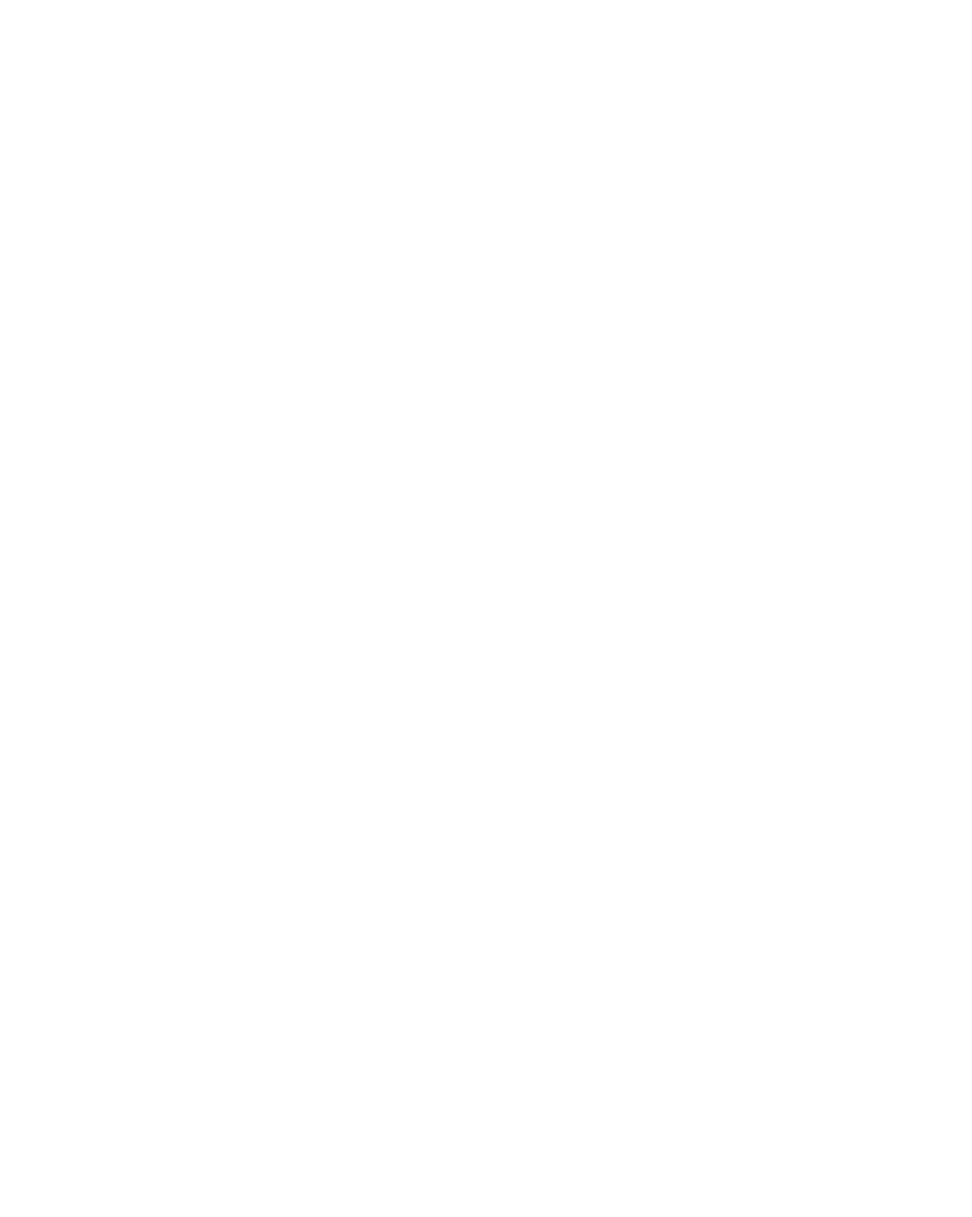
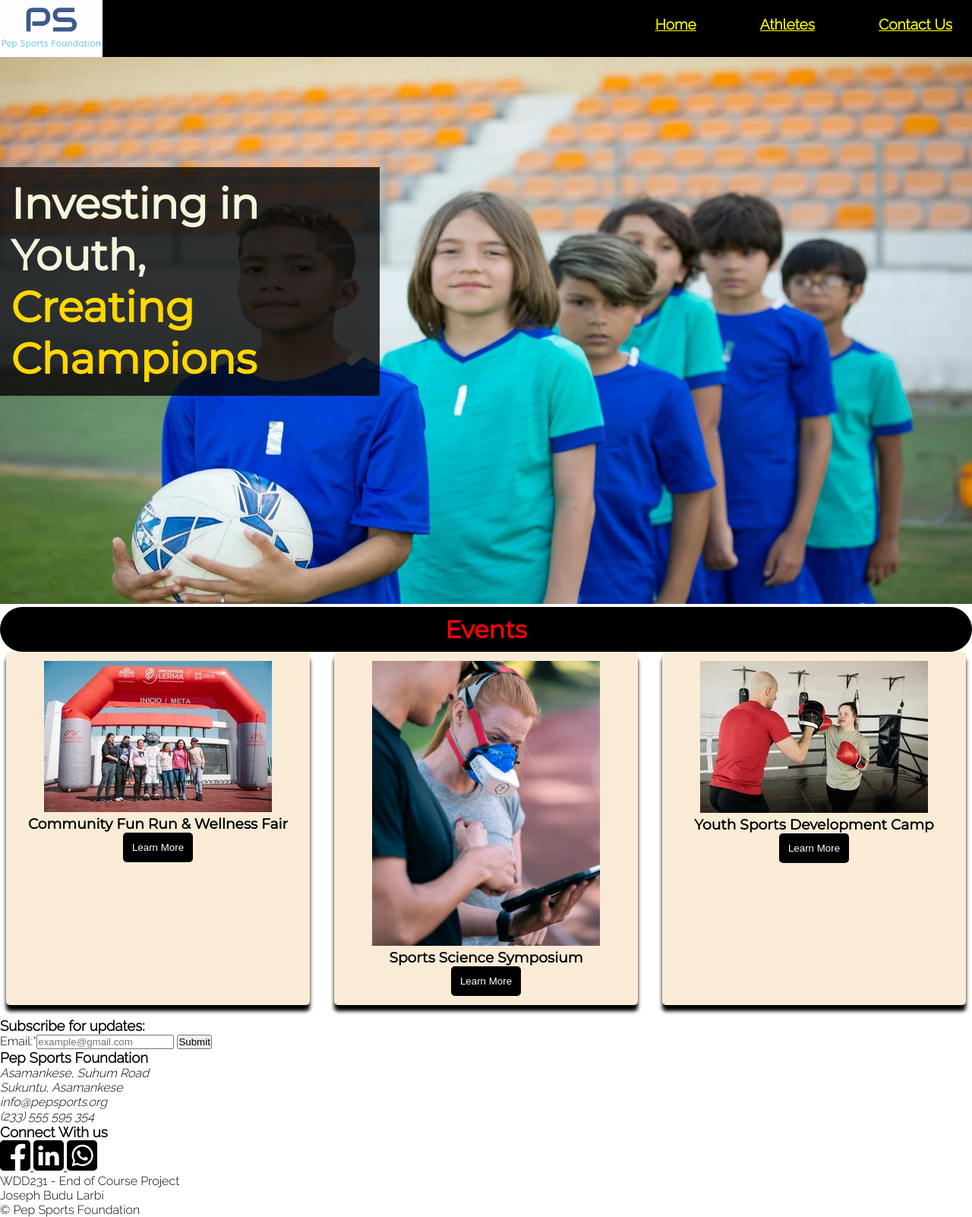
Before and after one commit to budujoseph/Pep-Sports-Project, a website built with Vite: page src/index.html in a window 1280 px wide. Shown: the whole page at 76% size. Before the commit the page ends 800 px from the top, so only its background shows below. Built offline with nearby package versions, Linux system fonts and the light colour scheme.

Commit message:
landing page

```diff
--- a/src/css/style.css
+++ b/src/css/style.css
@@ -0,0 +1,268 @@
+:root {
+    --background-color: #06908F;
+    --heading-color: #FA0107;
+    --accent-color: #FBFF12;
+    --body-text-color: #000000;
+
+
+    --heading-font: 'Montserrat', serif;
+    --body-font: 'Raleway', serif;
+}
+
+body {
+    /* background-color: var(--background-color); */
+    font-family: var(--body-font);
+    overflow-x: hidden;
+    max-width: 80rem;
+    width: 100%;
+    margin: auto;
+}
+
+* {
+    box-sizing: border-box;
+    padding: 0;
+    margin: 0;
+}
+
+img {
+    max-width: 100%;
+    height: auto;
+}
+
+picture {
+    max-width: 100%;
+    height: auto;
+}
+
+header {
+    background-color: var(--body-text-color);
+    height: auto;
+    display: flex;
+    width: 100%;
+}
+
+nav {
+    width: 100%;
+}
+
+#trygram {
+    font-size: 2rem;
+    background: none;
+    border: none;
+    color: white;
+    cursor: pointer;
+    width: 100%;
+    text-align: right;
+    padding: .25rem 2vw;
+    visibility: visible;
+}
+
+ul.menu-navs li a {
+    display: block;
+    list-style: none;
+    text-decoration: none;
+    padding: .75rem 2vw;
+    color: white;
+    padding: 10px;
+    font-weight: 700;
+}
+
+ul.menu-navs {
+    list-style: none;
+}
+
+#trygram::before {
+    content: "\2630";
+    color: white;
+}
+
+#trygram.show::before {
+    content: "X";
+    color: white;
+}
+
+nav {
+    display: grid;
+    grid-template-rows: 0fr;
+    transition: grid-template-rows 0.5s ease-out;
+    background-color: rgb(35, 40, 40);
+}
+
+nav ul {
+    overflow: hidden;
+}
+
+nav.show {
+    grid-template-rows: 1fr;
+}
+
+nav ul li a.active {
+    text-decoration: underline;
+    color: yellow;
+}
+
+nav ul li a:hover {
+    background-color: rgb(26, 27, 27);
+    border-radius: 6px;
+}
+
+.hero-items h1 {
+    font-family: var(--heading-font);
+    position: absolute;
+    top: 20%;
+    background-color: rgba(4, 4, 4, 0.8);
+    padding: .9rem;
+    font-size: 3.2rem;
+    width: 100%;
+    max-width: 400px;
+    color: beige;
+}
+
+.hero-items {
+    position: relative;
+    width: 100%;
+    height: auto;
+}
+
+.hero-items span {
+    color: gold;
+}
+
+.events-sec h2 {
+    font-family: var(--heading-font);
+    font-size: 2rem;
+    text-align: center;
+    background-color: var(--body-text-color);
+    color: var(--heading-color);
+    padding: 10px;
+    border-radius: 40px;
+    width: 100%;
+}
+
+.events-card {
+    background-color: antiquewhite;
+    text-align: center;
+    padding: .75rem;
+    max-width: 400px;
+    width: 100%;
+    margin: 0 auto 1rem;
+    border-radius: 5px;
+    box-shadow: 0 8px 5px black;
+}
+
+.events-card h3 {
+    font-family: var(--heading-font);
+}
+
+.events-card .openDialog {
+    padding: .75rem;
+    border: none;
+    background-color: #000000;
+    color: white;
+    border-radius: 5px;
+
+}
+
+.events-container {
+    display: grid;
+    grid-template-columns: 1fr;
+}
+
+dialog {
+    margin: auto;
+    border: none;
+    font-family: 'Times New Roman', Times, serif;
+    font-size: 1.1rem;
+    background-color: bisque;
+    max-width: 60em;
+    border-radius: 10px;
+}
+
+dialog p {
+    text-align: left;
+    padding: 1em;
+
+}
+
+.events-card .closeDialog {
+    padding: .75rem;
+    width: 100%;
+    max-width: 100px;
+    border: none;
+    background-color: red;
+    color: white;
+    border-radius: 10px 0 10px;
+    margin-bottom: .5rem;
+}
+
+dialog::backdrop {
+    background-color: rgba(4, 4, 4, 0.8);
+    animation: fadein 0.9s ease-in-out;
+}
+
+@keyframes fadein {
+    0% {
+        opacity: 0;
+    }
+
+    100% {
+        opacity: 1;
+    }
+}
+
+@media screen and (min-width: 44rem) {
+
+    nav {width: 100%;}
+
+    #nav-animation ul.menu-navs {
+        margin-top: -4rem;
+        margin-left: 3rem;
+    }
+
+    ul.menu-navs li a {
+        font-weight: 700;
+        font-size: 1.2rem;
+    }
+
+    #trygram {
+        display: none;
+    }
+
+    ul.menu-navs,
+    ul.menu-navs.show {
+        display: flex;
+        justify-content: flex-end;
+        margin-right: 1rem;
+        gap: 4rem;
+    }
+
+    nav {
+        grid-template-rows: 1fr;
+    }
+
+    .hero-items {
+        width: 100%;
+        height: auto;
+    }
+
+    .hero-items h1 {
+        font-size: 3.5rem;
+        max-width: 500px;
+        width: 100%;
+        height: auto;
+    }
+
+    .events-container {
+        display: flex;
+        flex-wrap: wrap;
+        flex-grow: 1;
+        gap: 1rem;
+    }
+
+    .events-container {
+        display: flex;
+        flex-wrap: wrap;
+        flex-grow: 1;
+        gap: 1rem;
+    }
+}
--- a/src/index.html
+++ b/src/index.html
@@ -25,9 +25,75 @@
     <meta name="twitter:site" content="@PepSports">
     <meta name="twitter:creator" content="@morgan_qwesi">
     <meta property="twitter:card" content="summary_large_image">
-    <link rel="stylesheet" href="styles/pep.css">
+    <link rel="stylesheet" href="css/style.css">
+    <script src="js/main.js" type="module" defer ></script>
 </head>
 <body>
+    <header>
+        <img src="images/real-logo.svg" alt="Pep Sports Logo">
+        <button id="trygram" aria-label="hamburger-button"></button>
+    </header>
+    <nav id="nav-animation">
+        <ul class="menu-navs">
+            <li><a href="index.html">Home</a></li>
+            <li><a href="athletes.html">Athletes</a></li>
+            <li><a href="contact.html">Contact Us</a></li>
+        </ul>
+    </nav>
+    <main>
+        <div class="hero-items">
+            <h1> Investing in Youth,<br><span>Creating Champions</span> </h1>
+            <picture class="hero-img">
+                <source srcset="images/newhero.webp" media="(min-width: 704px)">
+                <img src="images/mobilehero.webp" alt="new-hero-large">
+            </picture>
+        </div>
 
+        <section class="events-sec">
+            <h2>Events</h2>
+            <div class="events-container"></div>
+        </section>
+        <section class="sub-sec">
+            <form class="sub-form" action="sub.html" onsubmit="saveSubEmail(event)">
+                <h3>Subscribe for updates:</h3>
+                <label><span>Email:*</span><input type="email" name="email" autocomplete="email"
+                        placeholder="example@gmail.com" id="sub-email" required></label>
+                <button type="submit" class="sub-btn">Submit</button>
+            </form>
+        </section>
+
+    </main>
+
+    <footer>
+        <section class="footer address">
+            <h3>Pep Sports Foundation</h3>
+            <address>
+                Asamankese, Suhum Road<br>
+                Sukuntu, Asamankese<br>
+                info@pepsports.org<br>
+                (233) 555 595 354<br>
+            </address>
+        </section>
+        <div class="media-links">
+            <h3>Connect With us</h3>
+            <a href="https://www.facebook.com" target="_blank">
+                <img src="images/fb-logo.svg" alt="facebook logo" width="40" height="40">
+            </a>
+            <a href="https://www.linkedin.com/in/joseph-budu-8894a1192/" target="_blank">
+                <img src="images/linkedin.svg" alt="LinkedIn Logo" width="40" height="40">
+            </a>
+            <a href="https://api.whatsapp.com/send?phone=233555595354" target="_blank">
+                <img src="images/whatsapp-logo.svg" alt="Whatsapp Logo" width="40" height="40">
+            </a>
+        </div>
+        <div class="author-info">
+            <p>
+                WDD231 - End of Course Project<br>
+                Joseph Budu Larbi<br>
+                © Pep Sports Foundation<br>
+            </p>
+        </div>
+
+    </footer>
 </body>
 </html>
--- /dev/null
+++ b/src/js/events.mjs
@@ -0,0 +1,77 @@
+
+export function initNavigation() {
+    const hamburger = document.getElementById("trygram");
+    const menuLinks = document.querySelector("nav-animation");
+
+    hamburger.addEventListener("click", () => {
+        console.log("Hamburger menu clicked");
+        menuLinks.classList.toggle("show");
+        hamburger.classList.toggle("show");
+    });
+
+    const activePage = window.location.pathname;
+    const navLinks = document.querySelectorAll("nav a");
+
+    navLinks.forEach(link => {
+        if (link.href.includes(`${activePage}`)) {
+            console.log("Active page:", activePage);
+            link.classList.add("active");
+        }
+    });
+}
+
+const eventsPath = "./data/events.json";
+
+export async function FetchEvents() {
+
+const eventContainer = document.querySelector(".events-container");
+    try {
+        const res = await fetch(eventsPath);
+        if (res.ok) {
+            const data = await res.json();
+            console.log(data);
+
+            const threeEvent = data.events
+            .sort(() => 0.5 - Math.random())
+            .slice(0, 3);
+
+            displayEvents(threeEvent, eventContainer);
+
+        }
+    } catch (error) {
+        throw new Error(`FetchEvents Error: ${error.message}`);
+    }
+}
+
+function displayEvents(events, container) {
+    container.innerHTML = "";
+    events.forEach(event => {
+        const eventElement = document.createElement("section");
+        eventElement.classList.add("events-card");
+
+        eventElement.innerHTML = `
+            <img src="${event.image}" alt="${event.name}" loading="lazy"/>
+            <h3>${event.name}</h3>
+            <button class="openDialog">Learn More</button>
+            <dialog>
+                <p>${event.description}</p>
+                <button class="closeDialog">Close</button>
+            </dialog>
+        `;
+
+        container.appendChild(eventElement);
+
+        const openDialogButton = eventElement.querySelector(".openDialog");
+        const closeDialogButton = eventElement.querySelector(".closeDialog");
+        const dialog = eventElement.querySelector("dialog");
+
+        openDialogButton.addEventListener("click", () => {
+            dialog.showModal();
+        });
+
+        closeDialogButton.addEventListener("click", () => {
+            dialog.close();
+        });
+
+    });
+}
--- a/src/js/main.js
+++ b/src/js/main.js
@@ -0,0 +1,4 @@
+import { initNavigation, FetchEvents } from "./events.mjs";
+
+initNavigation();
+FetchEvents();
```
